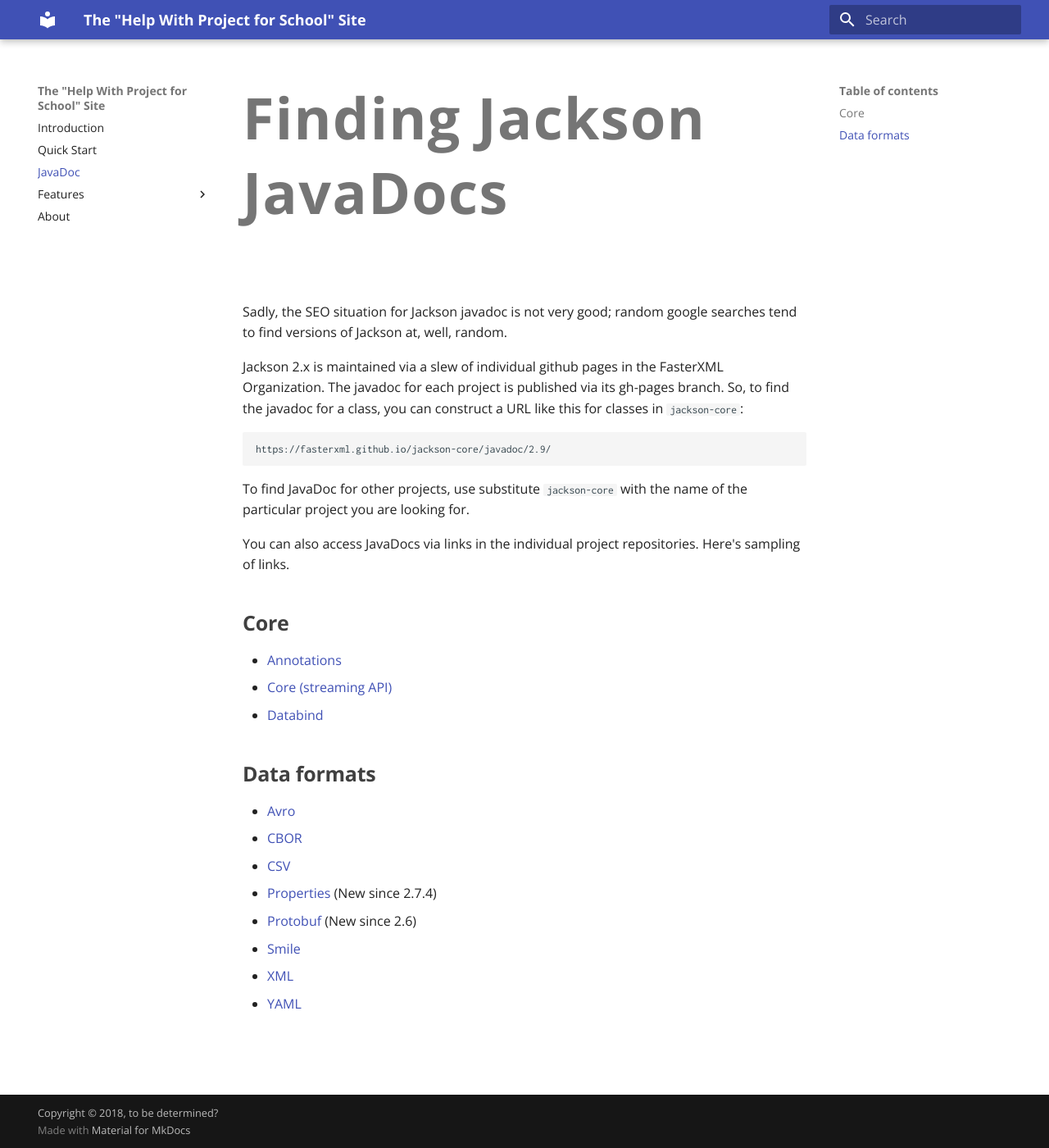
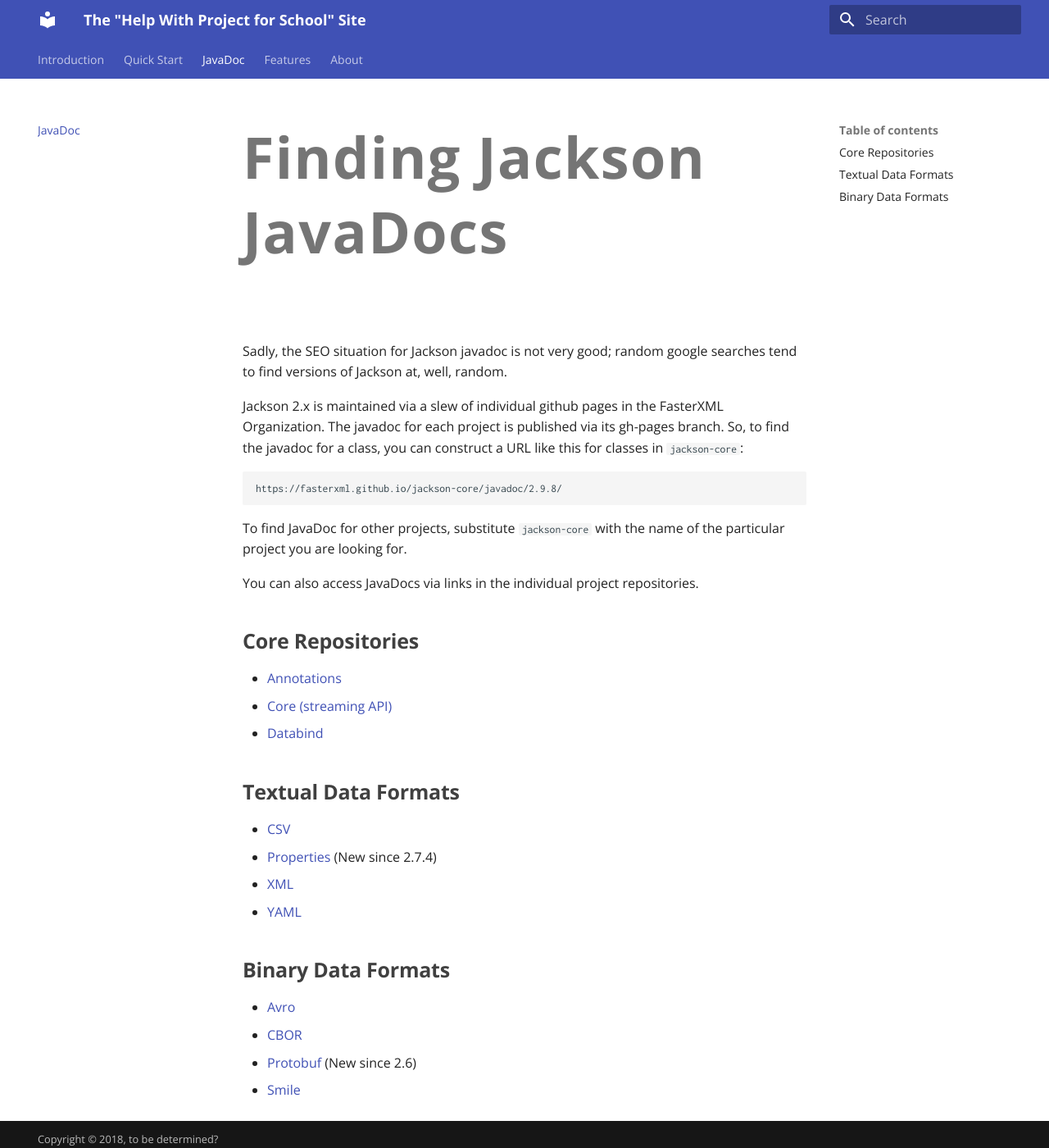
Before and after one commit to tedyoung/jackson-docs, an MkDocs documentation site: the page built from docs/javadoc.md, in a window 1280 px wide and 1400 px high. Shown: the whole window at 82% size. Built offline with MkDocs 1.6.1 and Material for MkDocs 9.7.7, drawn with Linux system fonts in a browser that asks for light colours.

Commit message:
Reorg and fix javadoc links (not done yet).

```diff
--- a/docs/javadoc.md
+++ b/docs/javadoc.md
@@ -5,25 +5,27 @@ Sadly, the SEO situation for Jackson javadoc is not very good; random google sea
 Jackson 2.x is maintained via a slew of individual github pages in the FasterXML Organization.
 The javadoc for each project is published via its gh-pages branch. So, to find the javadoc for a class, you can construct a URL like this for classes in `jackson-core`:
 
-    https://fasterxml.github.io/jackson-core/javadoc/2.9/
+    https://fasterxml.github.io/jackson-core/javadoc/2.9.8/
 
-To find JavaDoc for other projects, use substitute `jackson-core` with the name of the particular project you are looking for.
+To find JavaDoc for other projects, substitute `jackson-core` with the name of the particular project you are looking for.
 
-You can also access JavaDocs via links in the individual project repositories. Here's sampling of links.
+You can also access JavaDocs via links in the individual project repositories.
 
-## Core
+## Core Repositories
 
- * [Annotations](../../jackson-annotations/wiki)
- * [Core (streaming API)](../../jackson-core/wiki)
- * [Databind](../../jackson-databind/wiki)
+ * [Annotations](https://github.com/FasterXML/jackson-annotations)
+ * [Core (streaming API)](https://github.com/FasterXML/jackson-core)
+ * [Databind](https://github.com/FasterXML/jackson-databind)
 
-## Data formats
+## Textual Data Formats
 
-* [Avro](../../jackson-dataformats-binary/wiki)
-* [CBOR](../../jackson-dataformats-binary/wiki)
-* [CSV](../../jackson-dataformat-csv/wiki)
-* [Properties](../../jackson-dataformat-properties/wiki) (New since 2.7.4)
-* [Protobuf](../../jackson-dataformats-binary/wiki) (New since 2.6)
-* [Smile](../../jackson-dataformats-binary/wiki)
-* [XML](../../jackson-dataformat-xml/wiki)
-* [YAML](../../jackson-dataformat-yaml/wiki)
+* [CSV](https://github.com/FasterXML/jackson-dataformat-csv/wiki)
+* [Properties](https://github.com/FasterXML/jackson-dataformat-properties/wiki) (New since 2.7.4)
+* [XML](https://github.com/FasterXML/jackson-dataformat-xml/wiki)
+* [YAML](https://github.com/FasterXML/jackson-dataformat-yaml/wiki)
+
+## Binary Data Formats
+* [Avro](https://github.com/FasterXML/jackson-dataformats-binary/wiki)
+* [CBOR](https://github.com/FasterXML/jackson-dataformats-binary/wiki)
+* [Protobuf](https://github.com/FasterXML/jackson-dataformats-binary/wiki) (New since 2.6)
+* [Smile](https://github.com/FasterXML/jackson-dataformats-binary/wiki)
--- a/mkdocs.yml
+++ b/mkdocs.yml
@@ -12,8 +12,8 @@ theme:
   font:
     text: 'Open Sans'
     code: 'Inconsolata'
-#  feature:
-#    tabs: false
+  feature:
+    tabs: true
 
 extra_css:
   - 'stylesheets/extra.css'
```
